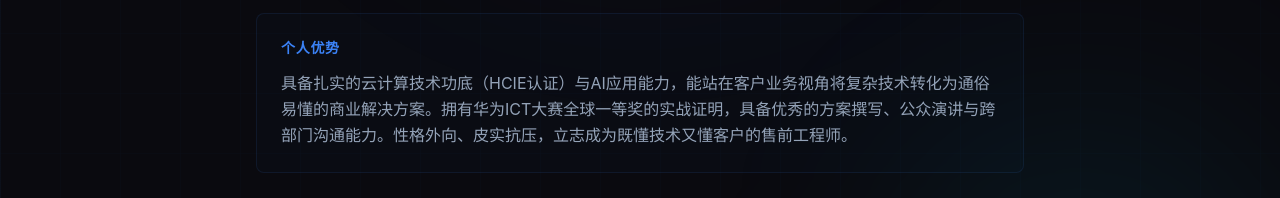
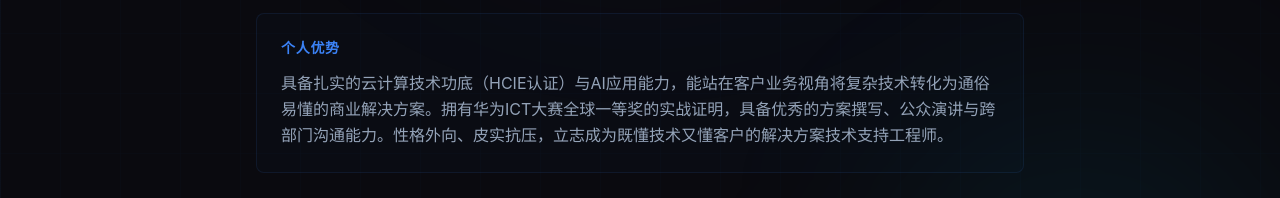
Before and after one commit to 123zhongyi12-sketch/portfolio, a Next.js app: page /presales in a window 1280 px wide. Shown: the part 447-645 px from the top of the page. Built offline with nearby package versions, Linux system fonts and the light colour scheme.

Commit message:
fix presales strength wording

```diff
--- a/src/components/HeroSection.tsx
+++ b/src/components/HeroSection.tsx
@@ -6,7 +6,7 @@ interface HeroSectionProps {
 
 const strengths: Record<string, string> = {
   presales:
-    "具备扎实的云计算技术功底（HCIE认证）与AI应用能力，能站在客户业务视角将复杂技术转化为通俗易懂的商业解决方案。拥有华为ICT大赛全球一等奖的实战证明，具备优秀的方案撰写、公众演讲与跨部门沟通能力。性格外向、皮实抗压，立志成为既懂技术又懂客户的售前工程师。",
+    "具备扎实的云计算技术功底（HCIE认证）与AI应用能力，能站在客户业务视角将复杂技术转化为通俗易懂的商业解决方案。拥有华为ICT大赛全球一等奖的实战证明，具备优秀的方案撰写、公众演讲与跨部门沟通能力。性格外向、皮实抗压，立志成为既懂技术又懂客户的解决方案技术支持工程师。",
   ops:
     "具备Linux、虚拟化及容器技术基础，熟悉Docker容器化部署与Kubernetes编排，能够独立完成企业级应用的容器化改造与集群管理。熟悉基础设施的运维与调优，具备良好的问题定位和故障排查能力，学习能力强，执行力强，能够快速适应企业运维环境，保障业务持续稳定运行。",
   cloudSecurity:
```
